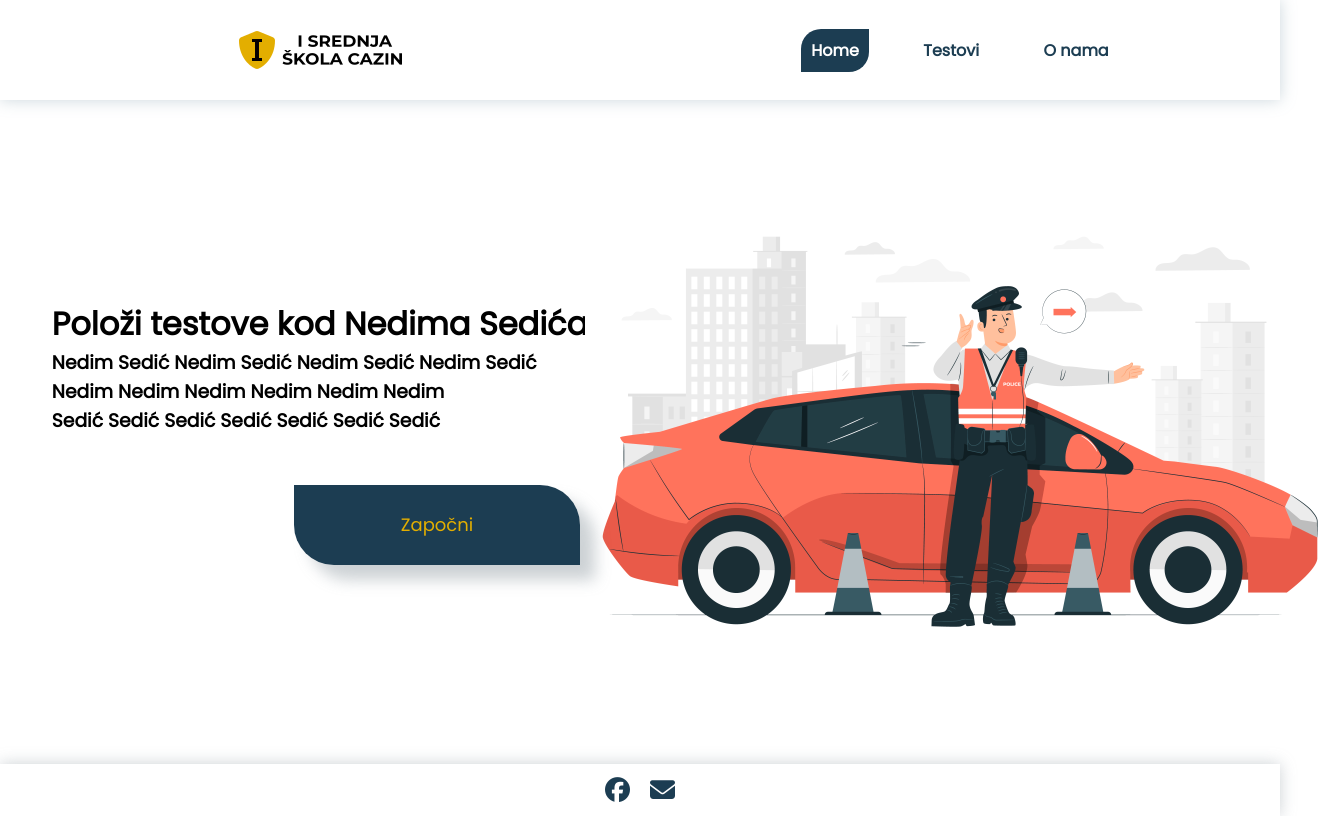
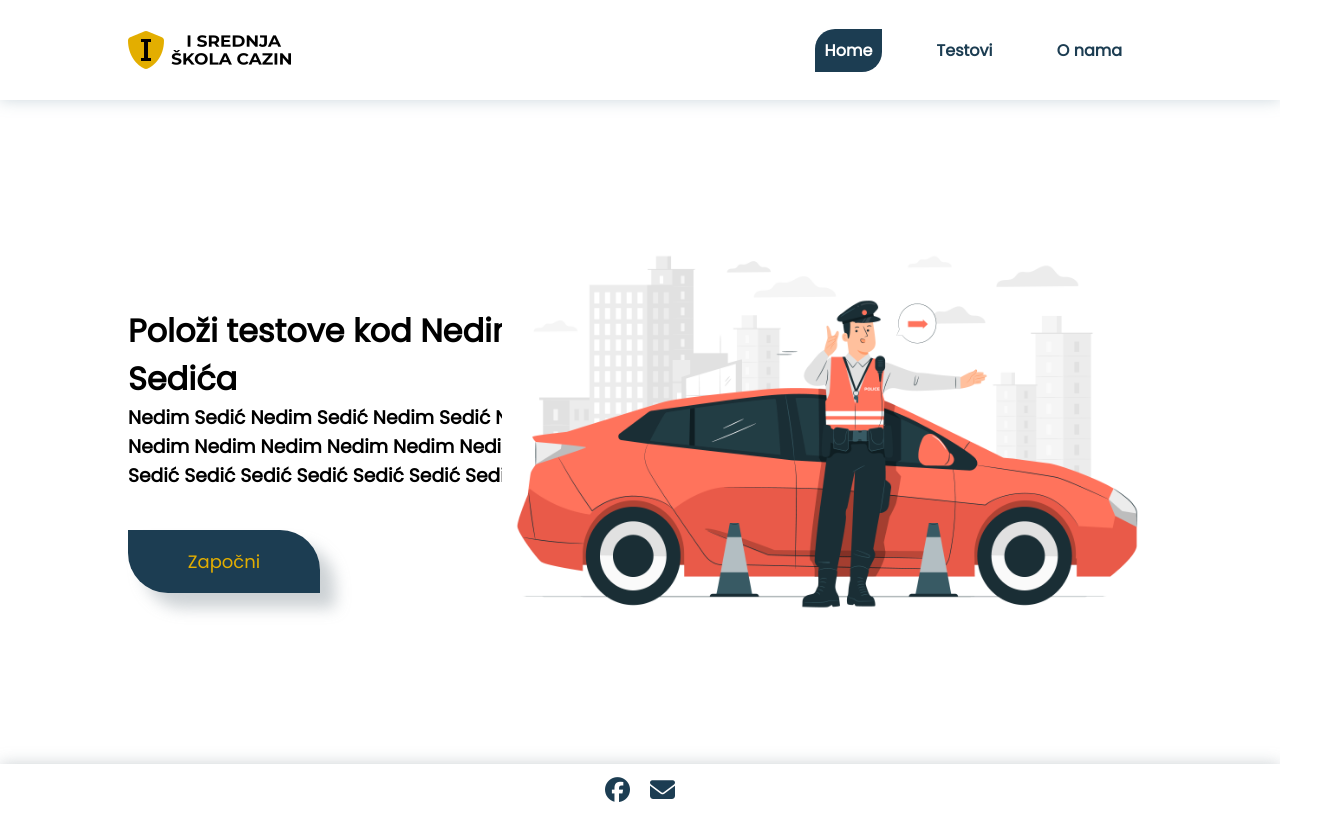
Before and after one commit to 12emin34/Testovi, a plain HTML site: page index.html in a window 1280 px wide. Shown: the whole page, 1335 px wide, since content can reach past the window. Drawn offline with Linux system fonts and the light colour scheme.

Commit message:
bismilah

```diff
--- a/editor/pocetnaEditor.css
+++ b/editor/pocetnaEditor.css
@@ -3,6 +3,14 @@
     padding: 0;
     font-family: 'Poppins', sans-serif;
 }
+
+::selection {
+    color: #fff;
+    background: #e3ae00;
+  }
+
+
+
 
 nav{
     width: 100%;
@@ -13,12 +21,12 @@ nav{
 }
 
 .infoText{
-    background-color: blue;
+
     width: 100%;
     height: 100%;
     display: flex;
     align-items: center;
-    justify-content: space-between;
+    margin-left: 50%;
 }
 
 .logo{
@@ -28,23 +36,3 @@ nav{
     align-items: center;
     justify-content: center;
 }
-
-.opcije{
-    background-color: rebeccapurple;
-    width: 100%;
-    height: 100%;
-}
-
-
-.box1{
-    background-color: #e3ae00 ;
-    width: 25%;
-    height: 100%;
-
-}
-
-.box2{
-    background-color: #e3ae00 ;
-    width: 25%;
-    height: 100%;
-}
--- a/index.html
+++ b/index.html
@@ -46,9 +46,9 @@
         </div>
 
         <div class="content-button">
-            <div class="poravnanjeButtona">
-                <button> Započni </button>
-            </div>
+
+            <button> Započni </button>
+
         </div>
     </div>
 
--- a/stilovi/index.css
+++ b/stilovi/index.css
@@ -3,6 +3,11 @@
     margin: 0;
     font-family: 'Poppins', sans-serif;
 }
+
+::selection {
+    color: #fff;
+    background: #e3ae00;
+  }
 
 .content {
     height: 83vh;
@@ -15,42 +20,40 @@
     display: flex;
     flex-direction: column;
     justify-content: flex-end;
-    align-items: center;
+    margin-left: 10vw;
     text-align: left;
 
-}
-
-.content-text h3 {
-    margin-bottom: 50px;
 }
 
 .content-slika {
     grid-row-end: span 2;
     display: flex;
-    justify-content: center;
+    justify-content: end;
     align-items: center;
+
 }
 
 .content-slika img {
-    width: 750px;
-    height: 500px;
+    width: 650px;
+    height: 450px;
+    margin-right: 10vw;
 }
 
 .content-button {
     display: flex;
-    justify-content: center;
 
 }
 
 .content-button button {
-    height: 100%;
-    width: 55%;
+    height: 23%;
+    width: 30%;
     outline: 0;
     border: none;
     font-size: large;
     background-color: #1c3d52;
     box-shadow: 15px 15px 15px rgba(130, 143, 151, 0.4);
-
+    margin-left: 10vw;
+    margin-top: 5vh;
     border-bottom-left-radius: 40px;
     border-top-right-radius: 40px;
     color: #e3ae00;
--- a/stilovi/style.css
+++ b/stilovi/style.css
@@ -3,6 +3,12 @@
     padding: 0;
     font-family: 'Poppins', sans-serif;
 }
+
+::selection {
+    color: #fff;
+    background: #e3ae00;
+  }
+
 
 .navbar {
     width: 100%;
@@ -16,14 +22,18 @@
 
 .navbar-logo {
     display: flex;
-    justify-content: center;
     align-items: center;
+}
+
+.navbar-logo img {
+    margin-left: 10vw;
 }
 
 .navbar-list {
     display: flex;
-    justify-content: center;
+    justify-content: end;
     align-items: center;
+    margin-right: 10vw;
 }
 
 .navbar-list ul {
--- a/stilovi/testovi.css
+++ b/stilovi/testovi.css
@@ -3,6 +3,12 @@
     padding: 0;
     font-family: 'Poppins', sans-serif;
 }
+
+::selection {
+    color: #fff;
+    background: #e3ae00;
+  }
+
 
 #box {
     width: 100%;
```
Also changed, not shown: editor/pocetnaEditor.html (+2 -7 lines).
